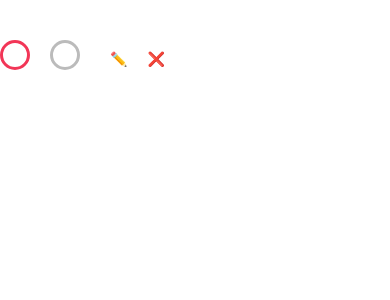
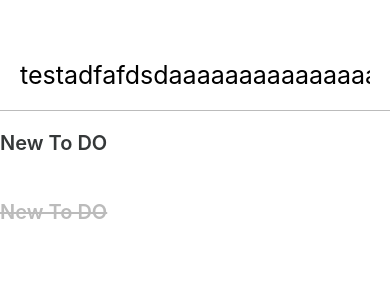
Before and after one commit to daengdaengLee/to-do-manager, a React Native app: screen / in a window 390 px wide. Shown: the top 300 px of the page. Built offline with nearby package versions, Linux system fonts and the light colour scheme.

Commit message:
ENH: make MyTextInput Component

```diff
--- a/App.js
+++ b/App.js
@@ -1,8 +1,7 @@
 import React from 'react';
 import { StyleSheet, Text, View } from 'react-native';
 
-import CompleteButton from './components/molecules/CompleteButton';
-import ActionButtons from './components/molecules/ActionButtons';
+import MyTextInput from './components/atoms/MyTextInput';
 
 export default class App extends React.Component {
 
@@ -30,12 +29,19 @@ export default class App extends React.Component {
     const { _finishEditing, _startEditing, _deleteItem } = this;
     return (
       <View style={styles.container}>
-        <CompleteButton isCompleted={false} eventFunc={() => console.log('CompleteButton false')} />
-        <CompleteButton isCompleted={true} eventFunc={() => console.log('CompleteButton true')} />
-        <ActionButtons
-          isEditing={isEditing}
-          trueProps={{ finishEditing: _finishEditing }}
-          falseProps={{ startEditing: _startEditing, deleteItem: _deleteItem }}
+        <MyTextInput
+          styleNames={['mainInput']}
+          // placeholder={'New To DO'}
+          // placeholderTextColor={'#999999'}
+          value={'testadfafdsdaaaaaaaaaaaaaaaaaaaaaaaaaaaaaaaaaaaaaaaaaaaaaaaaaaaaaaaaaaaaaaaaaa'}
+        />
+        <MyTextInput
+          styleNames={['itemInput', 'uncompletedText']}
+          value={'New To DO'}
+        />
+        <MyTextInput
+          styleNames={['itemInput', 'completedText']}
+          value={'New To DO'}
         />
       </View>
     );
@@ -47,7 +53,6 @@ const styles = StyleSheet.create({
   container: {
     marginTop: 40,
     flex: 1,
-    flexDirection: 'row',
     backgroundColor: '#fff',
   },
 });
--- /dev/null
+++ b/components/atoms/MyTextInput/index.js
@@ -0,0 +1,43 @@
+import React from 'react';
+import { TextInput, StyleSheet, Dimensions } from 'react-native';
+
+// import utils
+import filterStyles from '../../../utils/filterStyles';
+
+const { width } = Dimensions.get('window');
+
+function MyTextInput({ styleNames, ...remainProps }) {
+  console.log(styles);
+  return <TextInput
+    style={filterStyles(styleNames, styles)}
+    underlineColorAndroid={'transparent'}
+    returnKeyType={'done'}
+    {...remainProps}
+  />;
+}
+
+const styles = StyleSheet.create({
+  mainInput: {
+    padding: 20,
+    borderBottomWidth: 1,
+    borderBottomColor: '#BBBBBB',
+    fontSize: 25,
+  },
+  itemInput: {
+    marginVertical: 15,
+    width: width / 2,
+    paddingBottom: 5,
+    fontWeight: '600',
+    fontSize: 20,
+    marginVertical: 20,
+  },
+  completedText: {
+    color: '#BBBBBB',
+    textDecorationLine: 'line-through',
+  },
+  uncompletedText: {
+    color: '#353839',
+  },
+});
+
+export default MyTextInput;
--- /dev/null
+++ b/utils/filterStyles.js
@@ -0,0 +1,5 @@
+function filterStyles(styleNames, styleObj) {
+  return styleNames.map(styleName => styleObj[styleName]);
+}
+
+export default filterStyles;
```
